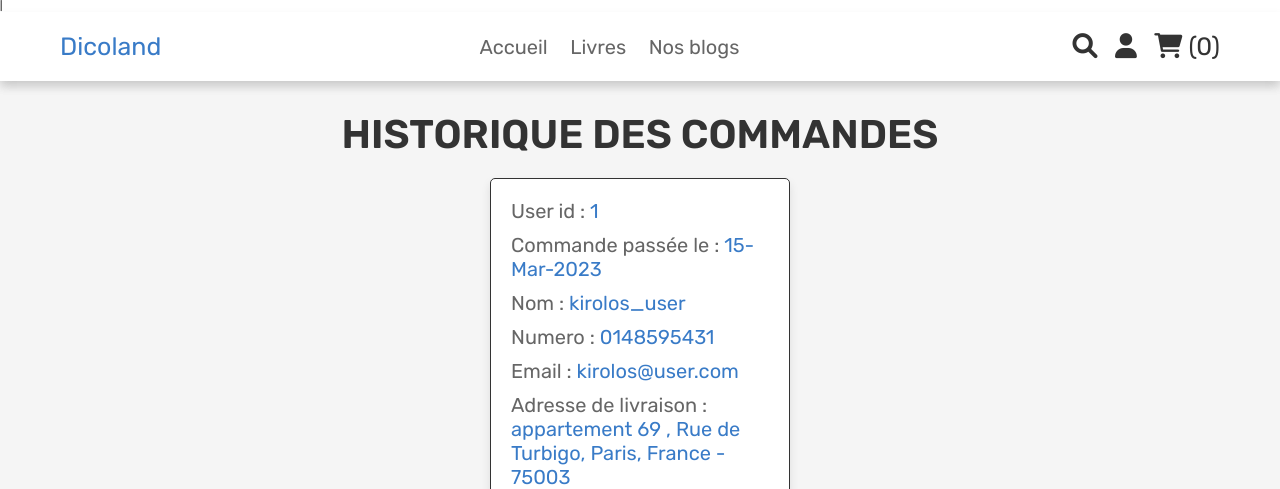
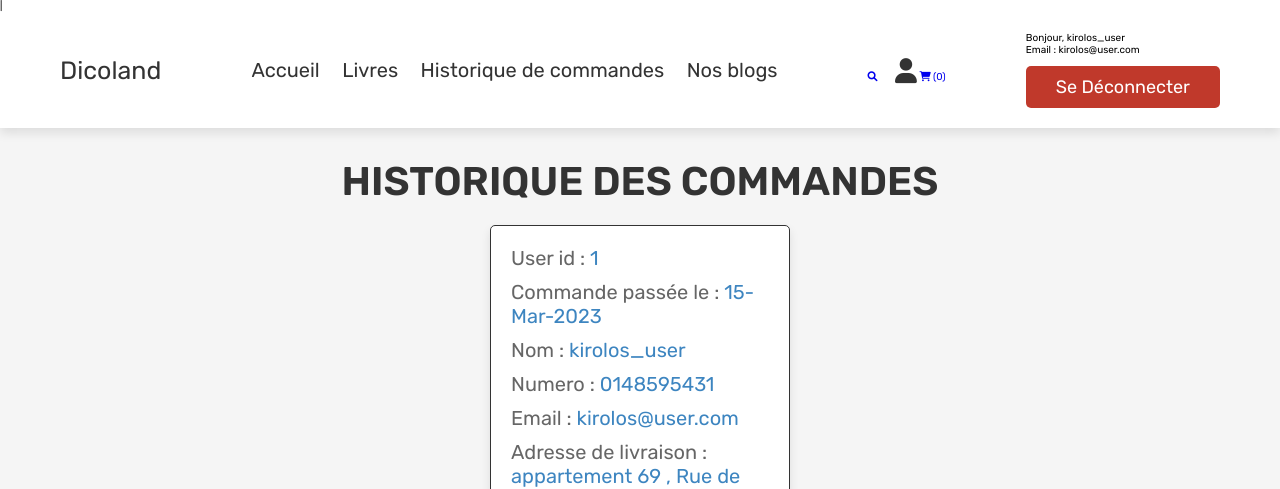
Before and after one commit to K1roo/E5Shop_Dicoland, a PHP site: page /user_orders.php in a window 1280 px wide. Shown: the top 489 px of the page. Run offline with PHP 8.4, Linux system fonts and the light colour scheme; a user stored in the database is signed in; data comes from the database, SQL or seed files in the repository; data that the repository does not hold is empty.

Commit message:
feat(Orders): Users now can see their prev orders

```diff
--- a/header.php
+++ b/header.php
@@ -23,7 +23,7 @@ if(isset($message)){
          <nav class="navbar">
             <a href="home.php">Accueil</a>
             <a href="shop.php">Livres</a>
-          <!-- FNC not ready yet -->  <!-- <a href="user_orders.php">Historique de commandes</a> -->
+            <a href="user_orders.php">Historique de commandes</a>
             <a href="#blogs">Nos blogs</a>
         </nav>
 
--- a/user_orders.php
+++ b/user_orders.php
@@ -9,7 +9,6 @@ $user_id = $_SESSION['user_id'];
 if(!isset($user_id)){
    header('location:login.php');
 }
-
 
 
 
@@ -27,7 +26,6 @@ if(!isset($user_id)){
    <link rel="stylesheet" href="https://cdnjs.cloudflare.com/ajax/libs/font-awesome/6.0.0/css/all.min.css">
 
    <link rel="stylesheet" href="css/admin_style.css">
-   <link rel="stylesheet" href="css/style.css">
 
 </head>
 <body>
@@ -40,7 +38,7 @@ if(!isset($user_id)){
 
    <div class="box-container">
       <?php
-      $select_orders = mysqli_query($conn, "SELECT * FROM `orders` where user_id") or die('query failed');
+      $select_orders = mysqli_query($conn, "SELECT * FROM `orders` where user_id = $user_id") or die('query failed');
       if(mysqli_num_rows($select_orders) > 0){
          while($fetch_orders = mysqli_fetch_assoc($select_orders)){
       ?>
```
